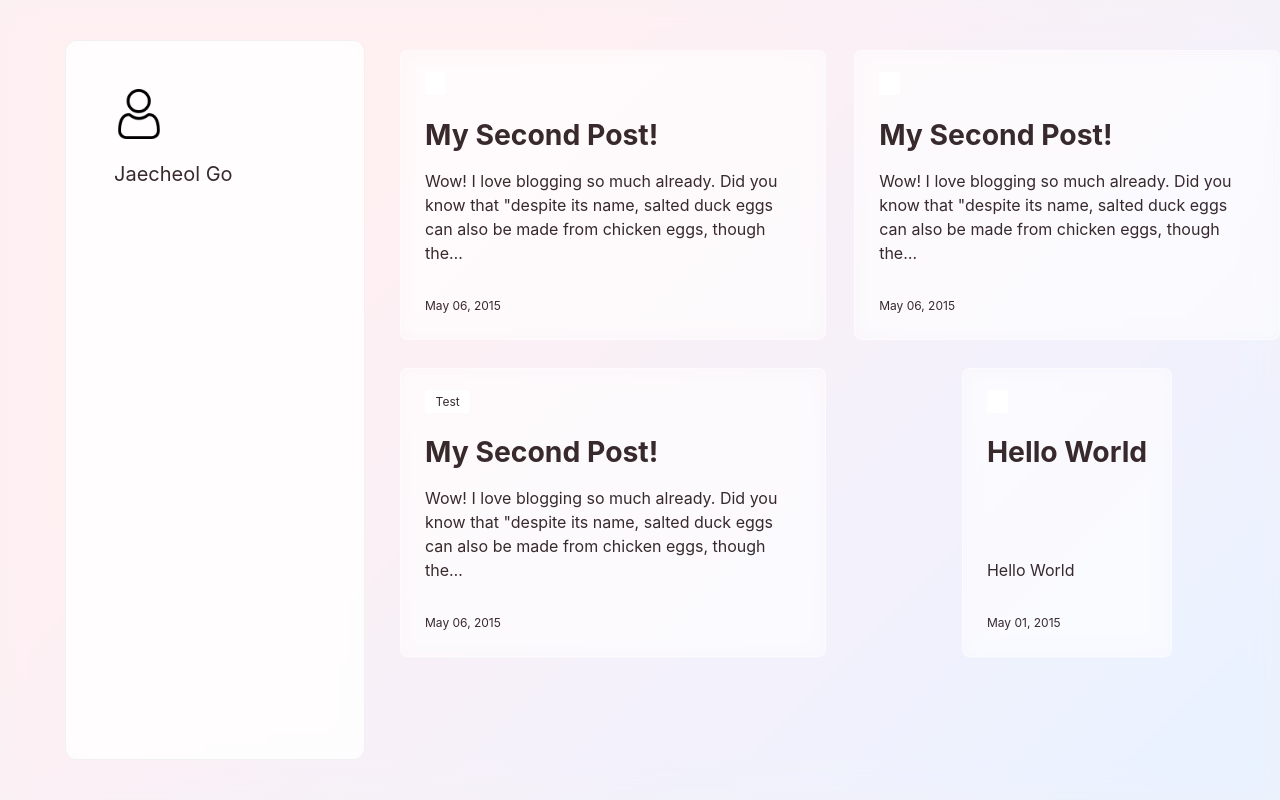
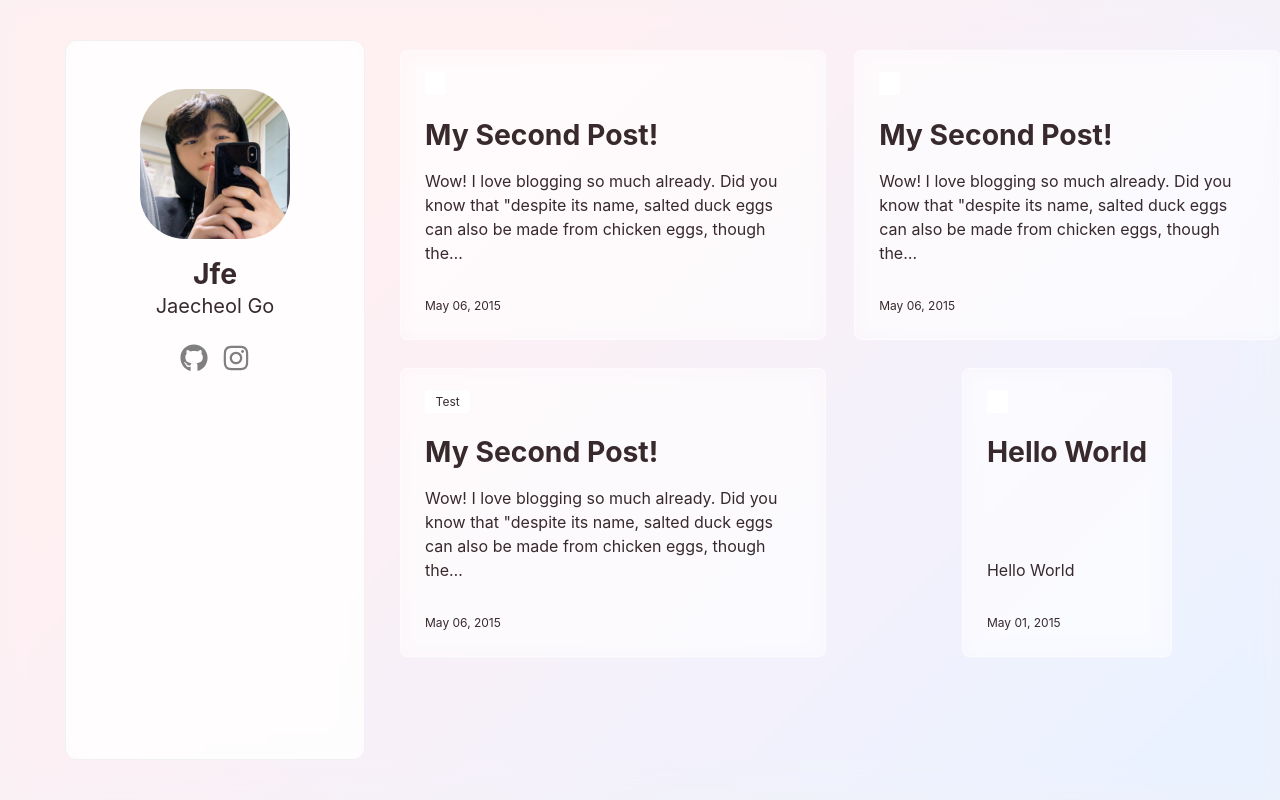
Before and after one commit to Go-Jaecheol/JFe_Blog, a Gatsby site: page / in a window 1280 px wide. Built offline with nearby package versions, Linux system fonts and the light colour scheme; Gatsby itself is replaced by a stand-in of ours.

Commit message:
Update Bio

```diff
--- a/gatsby-config.js
+++ b/gatsby-config.js
@@ -8,6 +8,7 @@ module.exports = {
     siteUrl: `https://jfelog.netlify.app/`,
     social: {
       github: `Go-Jaecheol`,
+      instagram: `j4e_fe`,
     },
   },
   plugins: [
--- a/package.json
+++ b/package.json
@@ -28,6 +28,7 @@
     "react": "^17.0.1",
     "react-dom": "^17.0.1",
     "react-helmet": "^6.1.0",
+    "react-icons": "^4.2.0",
     "styled-components": "^5.3.1",
     "typeface-merriweather": "0.0.72",
     "typeface-montserrat": "0.0.75"
--- a/src/components/Bio.js
+++ b/src/components/Bio.js
@@ -1,23 +1,42 @@
 import * as React from "react"
 import { useStaticQuery, graphql } from "gatsby"
 import styled from "styled-components"
+import { FaGithub, FaInstagram } from 'react-icons/fa'
 
-import profile from "../images/profile-pic.png";
+import profile from "../images/profile-pic2.png";
 
 const BioWrapper = styled.div`
   display: flex;
   flex-direction: column;
+  align-items: center;
 `;
 
 const BioImage = styled.img`
   display: fixed;
-  width: 50px;
-  height: 50px;
+  width: 150px;
+  height: 150px;
+  border-radius: 30%;
+  margin-bottom: 20px;
 `;
 
 const BioName = styled.div`
   font-size: 20px;
-  margin-top: 20px;
+`;
+
+const BioIcons = styled.div`
+  display: flex;
+  flex-direction: row;
+  font-size: 28px;
+  padding: 20px;
+  justify-content: space-between;
+  a {
+    margin-left: 7px;
+    margin-right: 7px;
+    color: gray;
+    &:visited {
+      color: gray;
+    }
+  }
 `;
 
 const Bio = () => {
@@ -30,20 +49,29 @@ const Bio = () => {
           }
           social {
             github
+            instagram
           }
         }
       }
     }
   `)
 
-  // Set these values by editing "siteMetadata" in gatsby-config.js
-  const author = data.site.siteMetadata?.author
-  const social = data.site.siteMetadata?.social
+  const author = data.site.siteMetadata?.author;
+  const social = data.site.siteMetadata?.social;
 
   return (
     <BioWrapper>
       <BioImage src={profile} alt="profile image"/>
+      <h3>Jfe</h3>
       <BioName>{author.name}</BioName>
+      <BioIcons>
+        <a href={`https://github.com/${social.github}`} target="_blank">
+          <FaGithub/>
+        </a>
+        <a href={`https://www.instagram.com/${social.instagram}`} target="_blank">
+          <FaInstagram/>
+        </a>
+      </BioIcons>
     </BioWrapper>
   )
 }
```
Also changed, not shown: src/images/profile-pic2.png (added), 1 other file.
